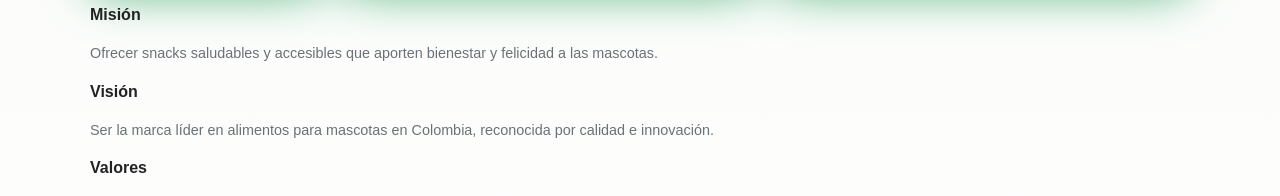
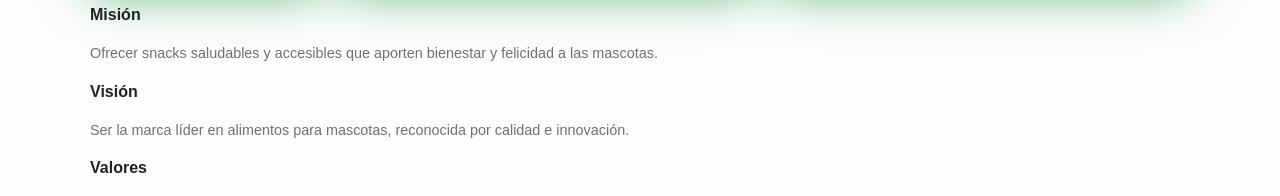
Before and after one commit to chilhuesoduverney2003-hash/paginagit_-Duverney, a plain HTML site: page index.html in a window 1280 px wide. Shown: the part 1420-1616 px from the top of the page. Drawn offline with Linux system fonts and the light colour scheme.

Commit message:
un cambio de texto

```diff
--- a/estilos.css
+++ b/estilos.css
@@ -199,6 +199,7 @@
       justify-content: center;
       gap: 20px;
       margin-top: 0px;
+
    }
 
 .nosotros-galeria img {
--- a/index.html
+++ b/index.html
@@ -70,7 +70,7 @@
       <p class="small">Ofrecer snacks saludables y accesibles que aporten bienestar y felicidad a las mascotas.</p>
 
       <h4>Visión</h4>
-      <p class="small">Ser la marca líder en alimentos para mascotas en Colombia, reconocida por calidad e innovación.</p>
+      <p class="small">Ser la marca líder en alimentos para mascotas, reconocida por calidad e innovación.</p>
 
       <h4>Valores</h4>
       <ul class="small">
```
